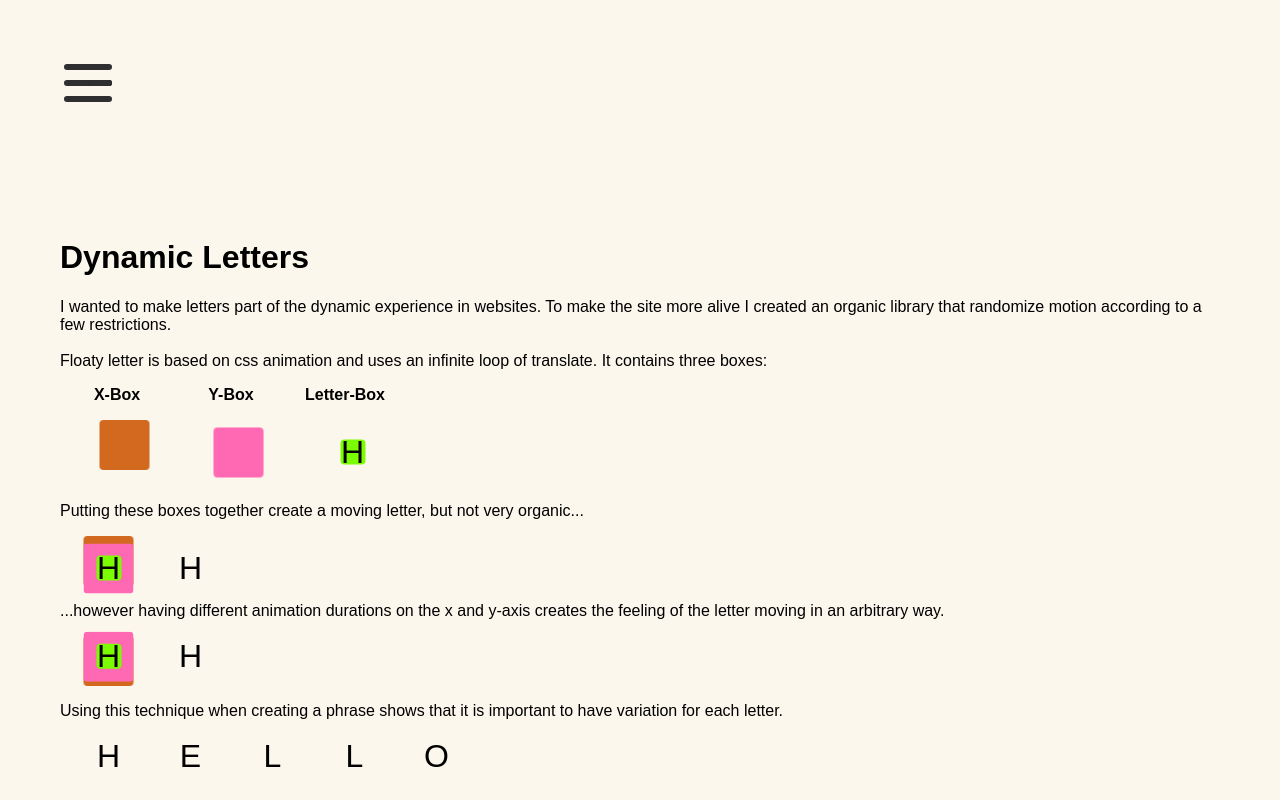
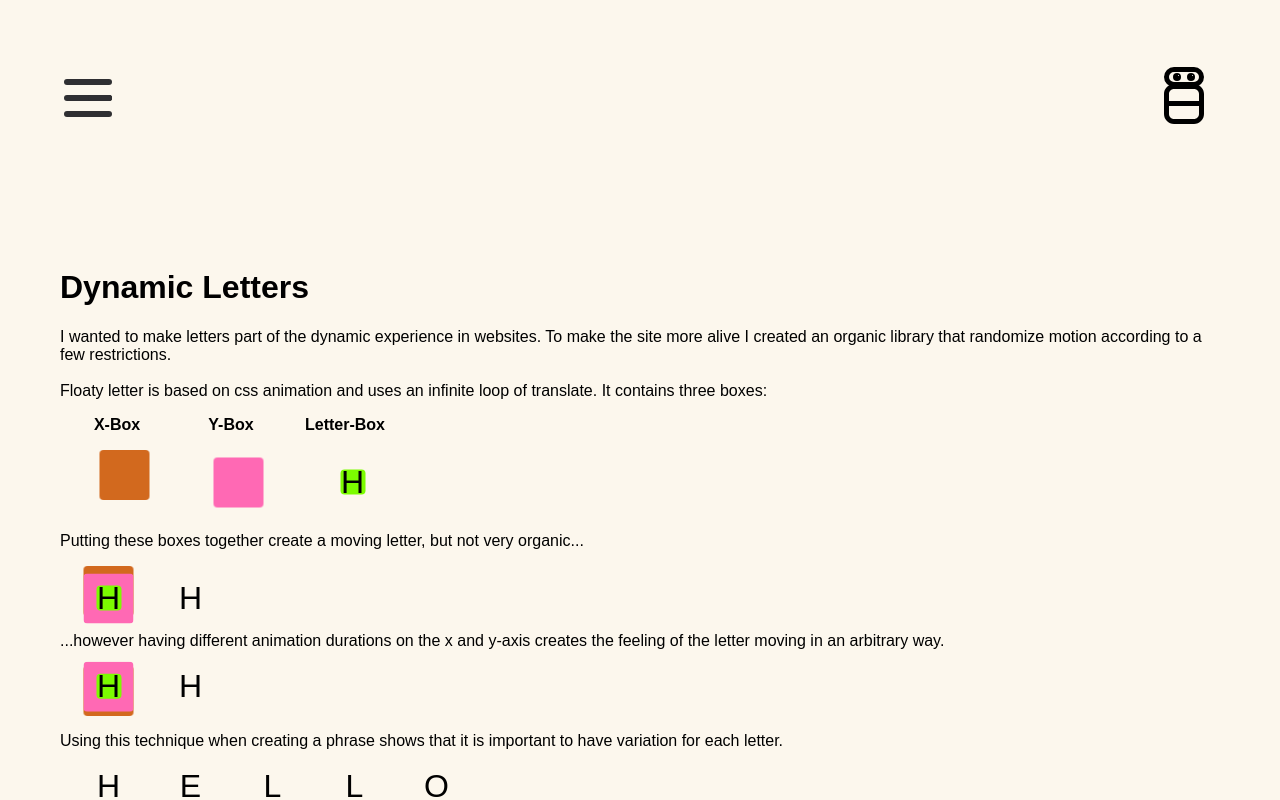
Before and after one commit to oc-developer/oc-portfolio, a React (Create React App) app: page /floaty-letter in a window 1280 px wide. Shown: the top 800 px of the page. Built offline with nearby package versions, Linux system fonts and the light colour scheme.

Commit message:
Add mini logo to home link

```diff
--- a/src/Header/Header.tsx
+++ b/src/Header/Header.tsx
@@ -1,11 +1,15 @@
 import React from 'react'
+
+import './Header.css'
+
 import LeftbarIcon from '../Leftbar/LeftbarIcon/LeftbarIcon'
-import './Header.css'
+import MiniLogo from '../Logo/MiniLogo/MiniLogo'
 
 function Header() {
     return (
         <div className="header">
             <LeftbarIcon />
+            <MiniLogo />
         </div>
     )
 }
--- /dev/null
+++ b/src/Logo/MiniLogo/MiniLogo.tsx
@@ -0,0 +1,21 @@
+import React from 'react'
+import { Link } from 'react-router-dom'
+
+import './MiniLogo.scss'
+
+export default function MiniLogo() {
+    return (
+        <Link to="/">
+            <svg width="64" height="64" viewBox="0 0 64 64" fill="none" xmlns="http://www.w3.org/2000/svg">
+                <rect x="14.5" y="5.5" width="35" height="15" rx="7.5" stroke="black" strokeWidth="5" />
+                <path fillRule="evenodd" clipRule="evenodd" d="M22 25H42C44.7614 25 47 27.2386 47 30V40H52V30C52 24.4772 47.5228 20 42 20H22C16.4772 20 12 24.4771 12 30V40H17V30C17 27.2386 19.2386 25 22 25Z" fill="black" />
+                <path fillRule="evenodd" clipRule="evenodd" d="M17 40V50C17 52.7614 19.2386 55 22 55H42C44.7614 55 47 52.7614 47 50V40H52V50C52 55.5228 47.5228 60 42 60H22C16.4772 60 12 55.5228 12 50V40H17Z" fill="black" />
+                <line x1="15" y1="39.5" x2="49" y2="39.5" stroke="black" strokeWidth="5" />
+                <circle cx="25" cy="13" r="4" fill="black" />
+                <circle cx="39" cy="13" r="4" fill="black" />
+                <circle cx="26.5" cy="11.5" r="0.5" fill="white" />
+                <circle cx="40.5" cy="11.5" r="0.5" fill="white" />
+            </svg>
+        </Link>
+    )
+}
--- a/src/Protagonist/Protagonist.tsx
+++ b/src/Protagonist/Protagonist.tsx
@@ -1,7 +1,7 @@
 import React from 'react'
 import './Protagonist.css'
 
-import Logo from '../NewLogo/Logo'
+import Logo from '../Logo/Logo'
 
 export default function Protagonist() {
     return (
```
Also changed, not shown: src/Logo/MiniLogo/MiniLogo.scss (added).
